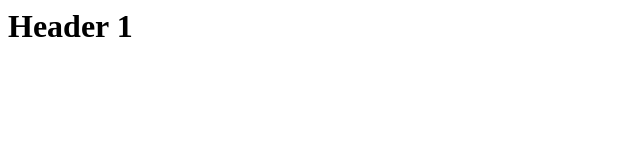
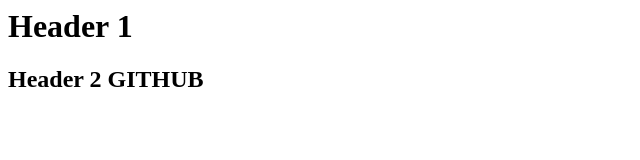
Before and after one commit to dontsm1le/joinjob, a plain HTML site: page index.html in a window 1280 px wide. Shown: the whole page, without its empty margins (0-640 px from the left). Drawn offline with Linux system fonts and the light colour scheme.

Commit message:
Added h2 to index.html [GitHub]

```diff
--- a/index.html
+++ b/index.html
@@ -1 +1,2 @@
 <h1>Header 1</h1>
+<h2>Header 2 GITHUB</h2>
```
